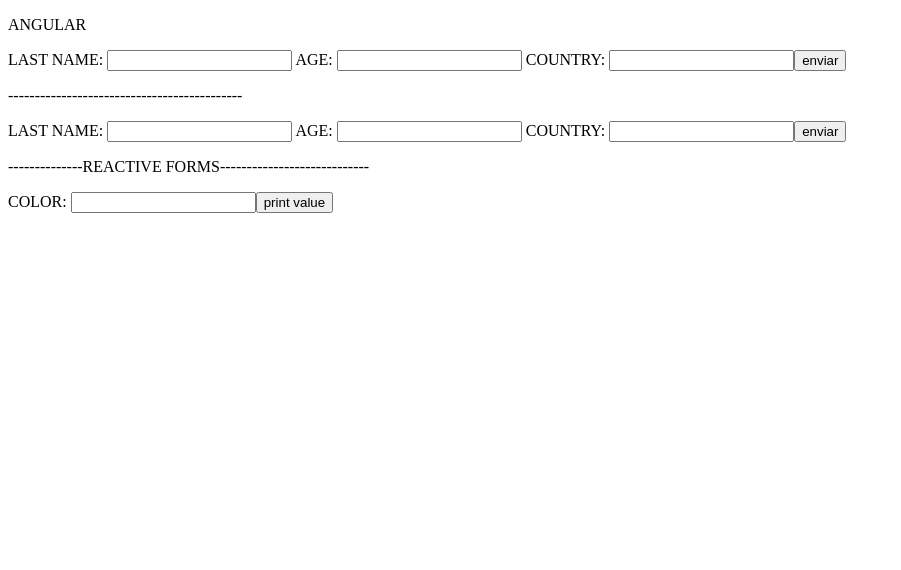
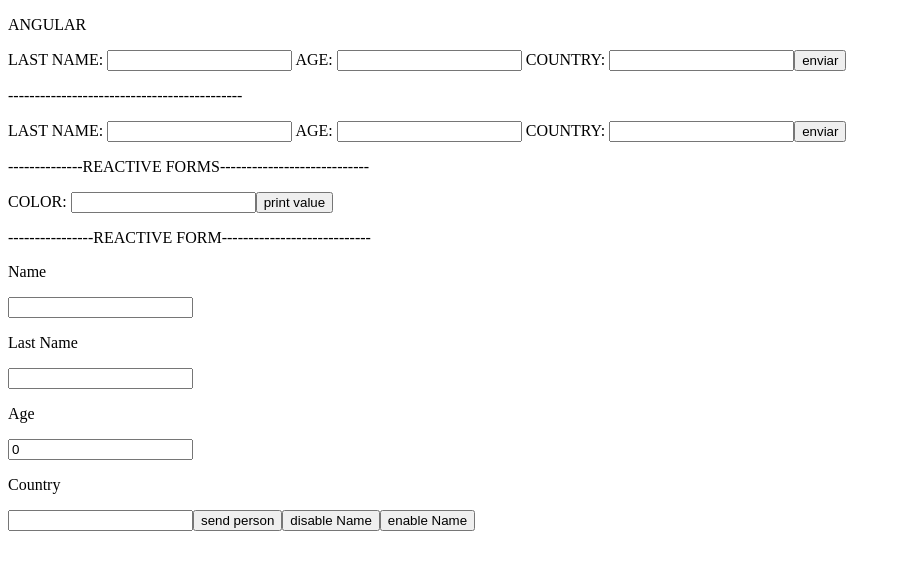
Before and after one commit to H0OE/Angular-Course-2022, an Angular app: page / in a window 1280 px wide. Shown: the top 570 px of the page, without its empty margins (0-901 px from the left). Built offline with nearby package versions, Linux system fonts and the light colour scheme.

Commit message:
task3 - example form group in reactive form

```diff
--- a/src/app/app.component.html
+++ b/src/app/app.component.html
@@ -19,3 +19,21 @@
 <p>--------------REACTIVE FORMS----------------------------</p>
 COLOR: <input type="text" [formControl]="colorControl">
 <button (click)="printColorControl()">print value</button>
+
+<p>----------------REACTIVE FORM----------------------------</p>
+
+<form [formGroup]="personForm">
+
+  <p>Name</p>
+  <input type="text" [formControlName]="'name'">
+  <p>Last Name</p>
+  <input type="text" [formControlName]="'lastName'">
+  <p>Age</p>
+  <input type="number" [formControlName]="'age'">
+  <p>Country</p>
+  <input type="text" [formControlName]="'country'">
+
+  <button (click)="sendPerson()">send person</button>
+  <button (click)="disableName()">disable Name</button>
+  <button (click)="enableName()">enable Name</button>
+</form>
--- a/src/app/app.component.ts
+++ b/src/app/app.component.ts
@@ -1,5 +1,5 @@
 import { Component, OnInit } from '@angular/core';
-import { FormControl } from '@angular/forms';
+import { FormBuilder, FormControl, FormGroup } from '@angular/forms';
 
 @Component({
   selector: 'app-root',
@@ -9,10 +9,22 @@ import { FormControl } from '@angular/forms';
 export class AppComponent implements OnInit {
   title = 'test';
   public colorControl = new FormControl('');
-  constructor() {}
+  public personForm!: FormGroup;
+
+  constructor(private formBuilder: FormBuilder) {
+    this.personForm = this.formBuilder.group({
+      name: '',
+      lastName: '',
+      age: 0,
+      country: '',
+    });
+  }
   ngOnInit() {
     this.colorControl.valueChanges.subscribe((value) => {
       console.log('VALUE CHANGES: ', value);
+    });
+    this.personForm.valueChanges.subscribe((values) => {
+      console.log('VALUES :', values);
     });
   }
   onSubmit(form: any) {
@@ -21,4 +33,13 @@ export class AppComponent implements OnInit {
   printColorControl() {
     console.log(this.colorControl);
   }
+  sendPerson() {
+    console.log('REACTIVE FORM: ', this.personForm);
+  }
+  disableName() {
+    this.personForm.get('name')?.disable();
+  }
+  enableName() {
+    this.personForm.get('name')?.enable();
+  }
 }
```
